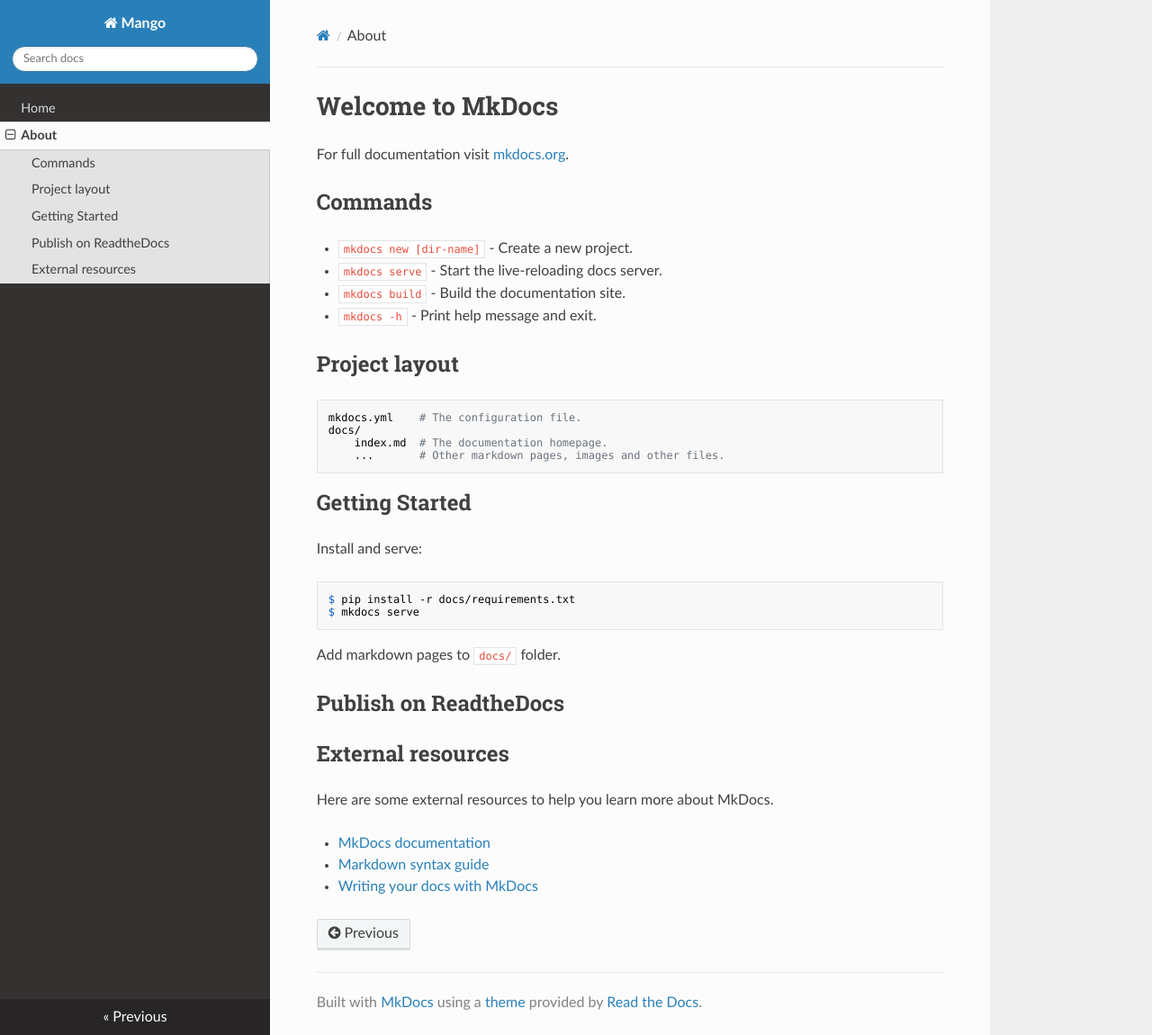
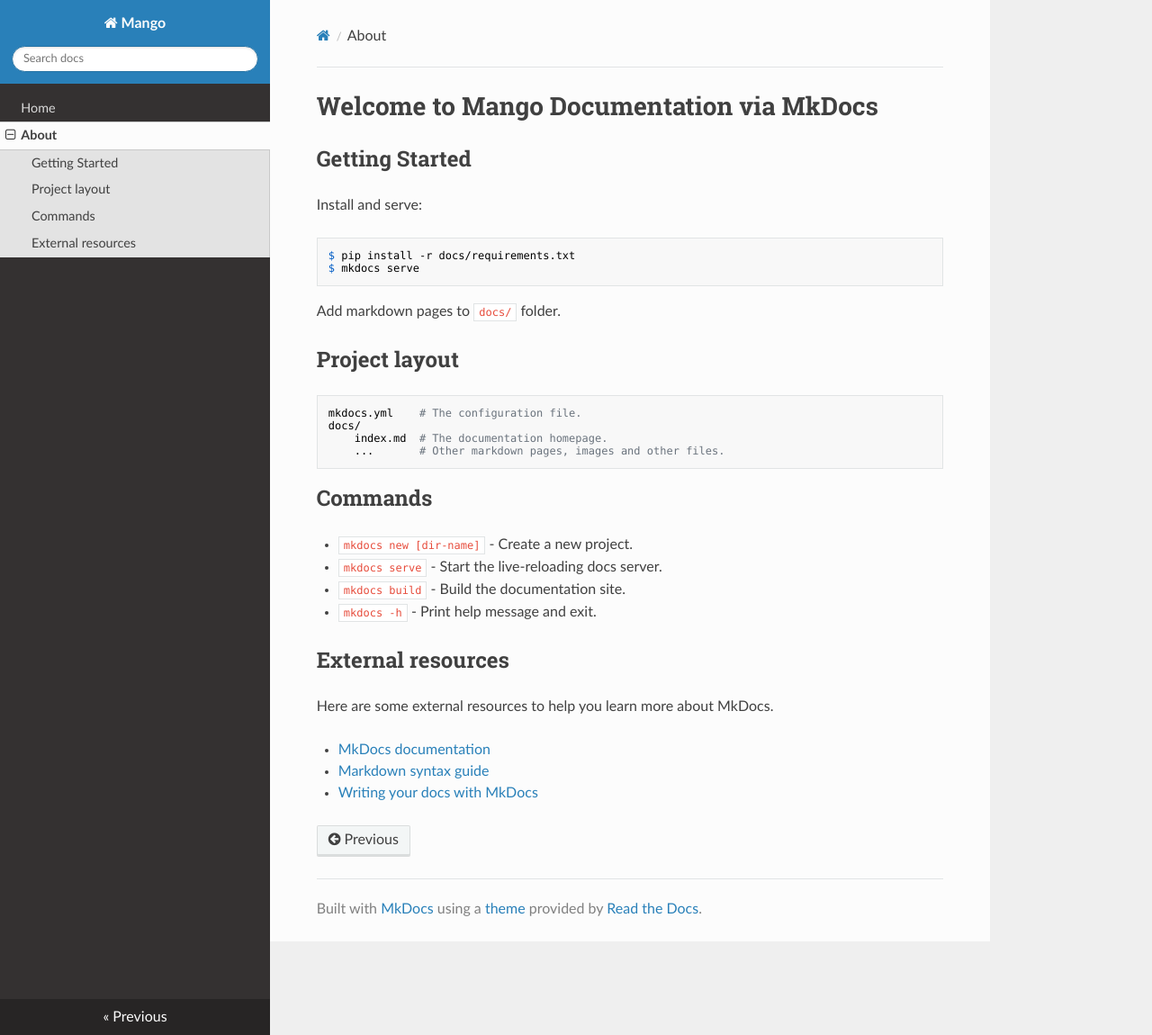
Before and after one commit to ARM-software/mango, an MkDocs documentation site: the page built from docs/about.md, in a window 1280 px wide and 1150 px high. Shown: the whole window at 90% size. Built offline with MkDocs 1.6.1, drawn with Linux system fonts in a browser that asks for light colours; nearby versions of some CDN libraries; some of the changed lines change nothing that is shown.

Commit message:
udpated doc about docs

```diff
--- a/docs/about.md
+++ b/docs/about.md
@@ -1,20 +1,4 @@
-# Welcome to MkDocs
-
-For full documentation visit [mkdocs.org](https://www.mkdocs.org).
-
-## Commands
-
-* `mkdocs new [dir-name]` - Create a new project.
-* `mkdocs serve` - Start the live-reloading docs server.
-* `mkdocs build` - Build the documentation site.
-* `mkdocs -h` - Print help message and exit.
-
-## Project layout
-
-    mkdocs.yml    # The configuration file.
-    docs/
-        index.md  # The documentation homepage.
-        ...       # Other markdown pages, images and other files.
+# Welcome to Mango Documentation via MkDocs
 
 ## Getting Started
 
@@ -25,8 +9,20 @@
 
 Add markdown pages to `docs/` folder.
 
-## Publish on ReadtheDocs
+## Project layout
 
+    mkdocs.yml    # The configuration file.
+    docs/
+        index.md  # The documentation homepage.
+        ...       # Other markdown pages, images and other files.
+
+
+## Commands
+
+* `mkdocs new [dir-name]` - Create a new project.
+* `mkdocs serve` - Start the live-reloading docs server.
+* `mkdocs build` - Build the documentation site.
+* `mkdocs -h` - Print help message and exit.
 
 
 ## External resources
```
